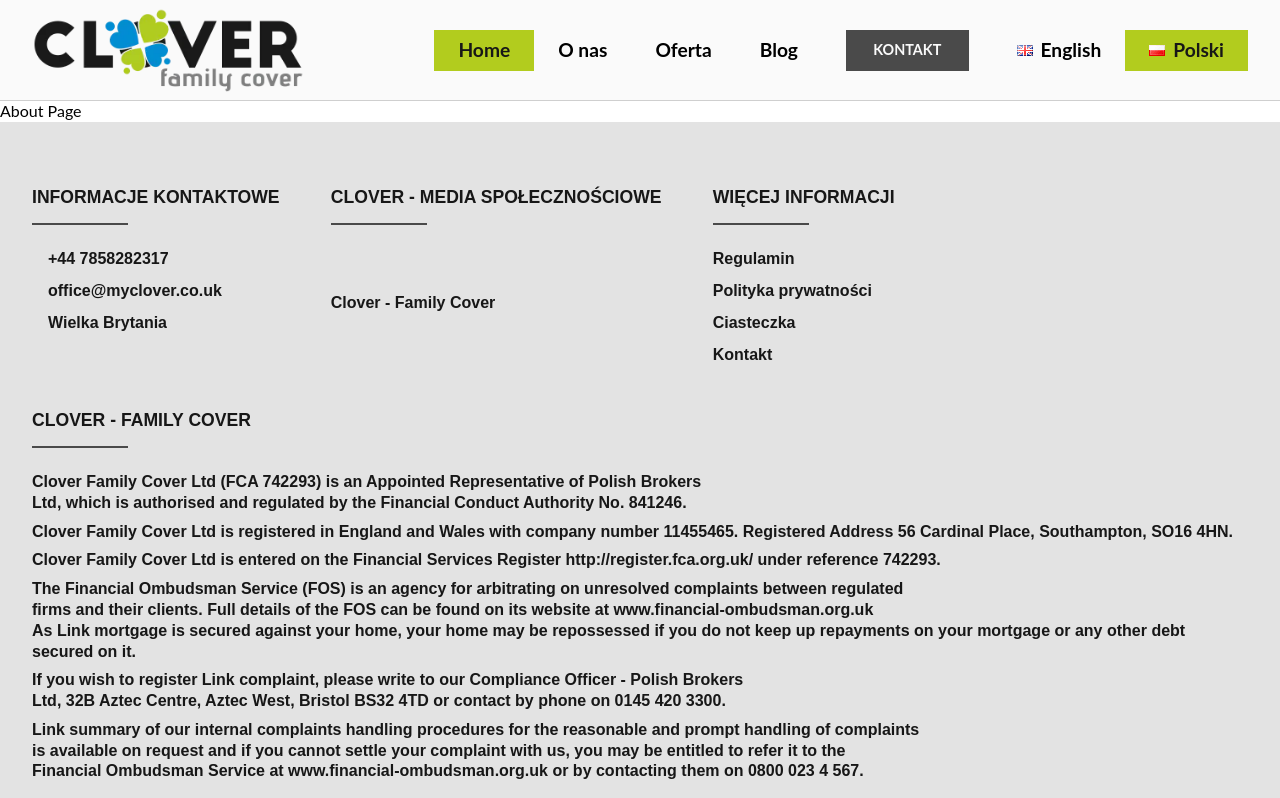
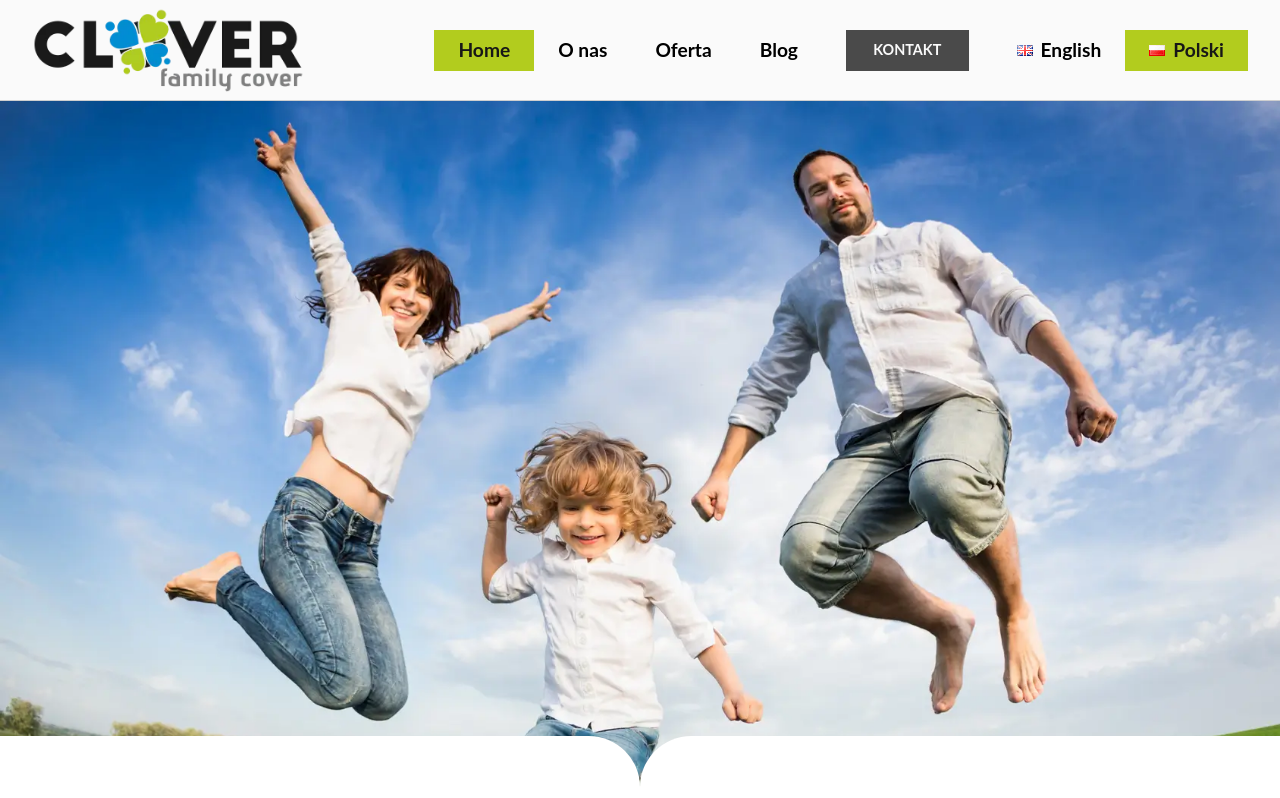
Before and after one commit to TZ-fn/MyClover, a React (Vite) app: page /about in a window 1280 px wide. Shown: the top 798 px of the page. Built offline with nearby package versions, Linux system fonts and the light colour scheme; some icons are missing; a web font is replaced by a local one.

Commit message:
feat: add more content to the ImageHeader

```diff
--- a/src/components/ImageHeader/ImageHeader.tsx
+++ b/src/components/ImageHeader/ImageHeader.tsx
@@ -1,16 +1,18 @@
+import ImageDivider from "components/ImageDivider/ImageDivider";
 import styles from "./ImageHeader.module.scss";
 
 interface ImageHeaderProps {
-  textHeader: string;
   pageName: string;
+  backgroundImage: string;
 }
 
-function ImageHeader({ textHeader, pageName }: ImageHeaderProps) {
+function ImageHeader({ pageName, backgroundImage }: ImageHeaderProps) {
   return (
     <div className={styles.imageHeaderContainer}>
-      <h2>{textHeader}</h2>
+      <img src={backgroundImage} alt="" />
+      <h2>My Clover</h2>
       <h3>{pageName}</h3>
-      <div className={styles.bannerDivider}></div>
+      <ImageDivider isUpwards={false} />
     </div>
   );
 }
--- a/src/pages/AboutPage/AboutPage.tsx
+++ b/src/pages/AboutPage/AboutPage.tsx
@@ -1,5 +1,14 @@
+import ImageHeader from "components/ImageHeader/ImageHeader";
+import useTranslation from "hooks/useTranslation";
+import aboutUsBg from "assets/aboutUsBg.webp";
+
 function AboutPage() {
-  return <>About Page</>;
+  const [translation] = useTranslation();
+  return (
+    <>
+      <ImageHeader pageName={translation.header.navigation.about} backgroundImage={aboutUsBg} />
+    </>
+  );
 }
 
 export default AboutPage;
```
